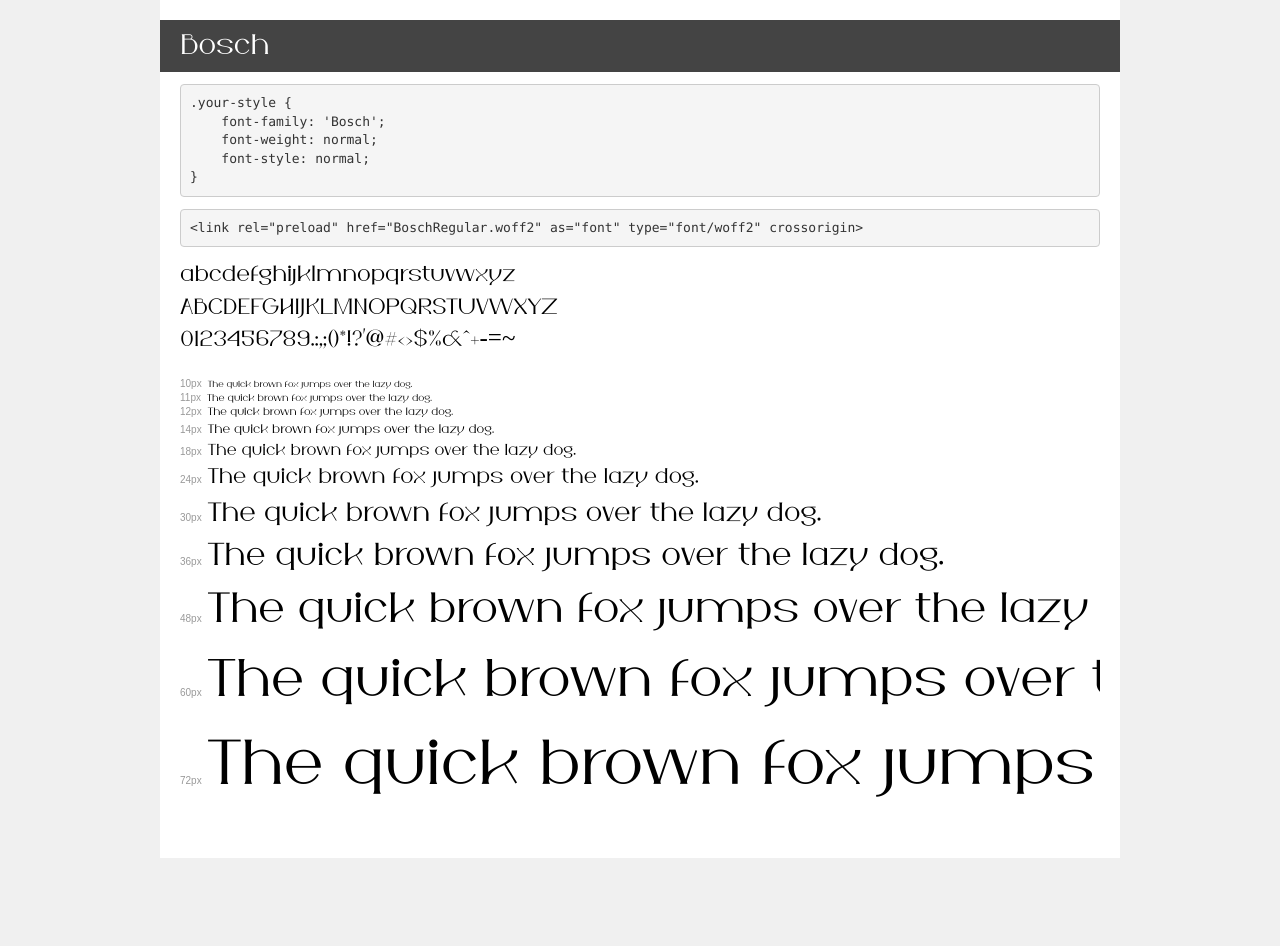
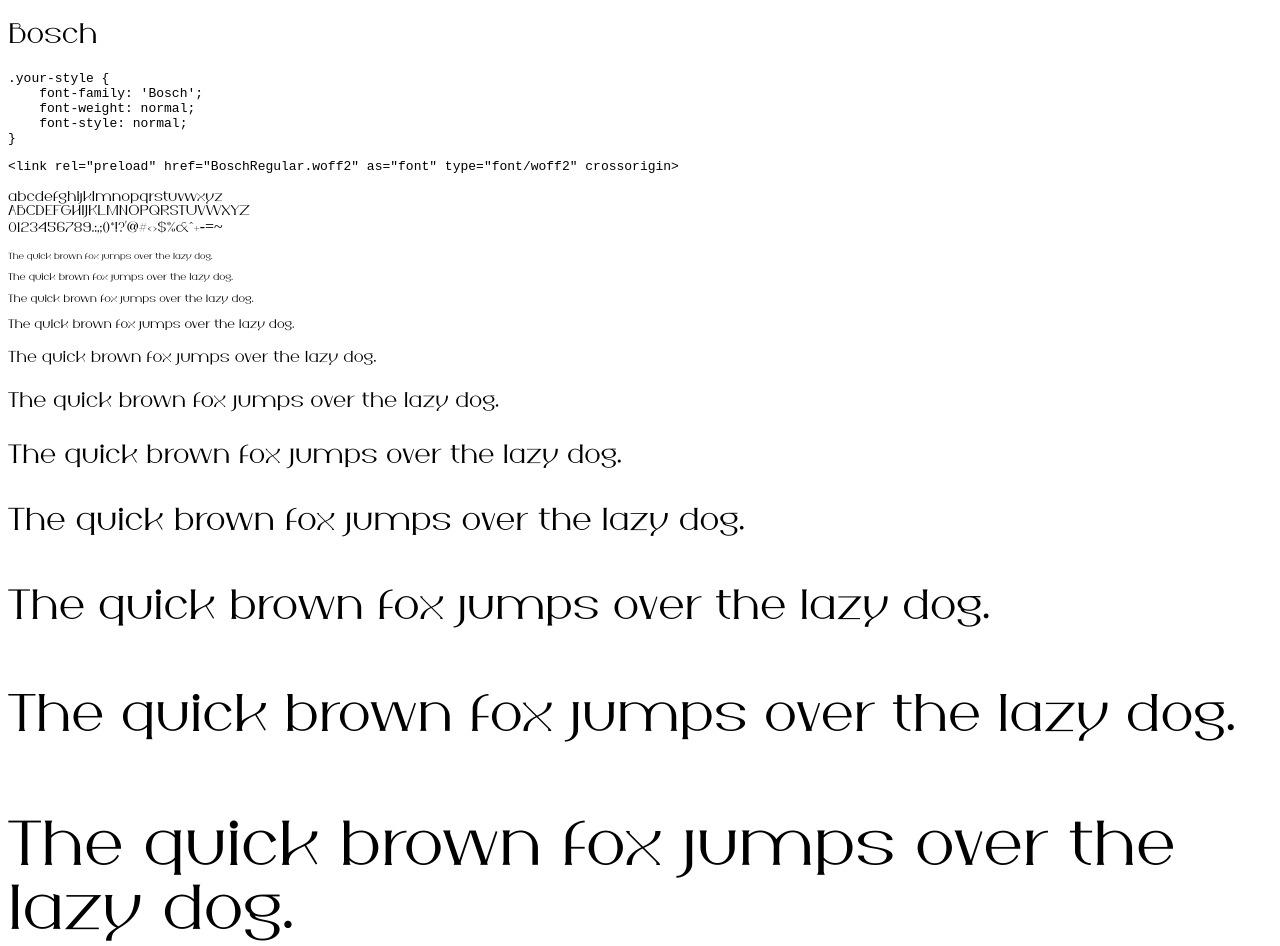
Before and after one commit to val-nacif/movilidad-cdmx, a plain HTML site: page css/demo.html in a window 1280 px wide. Before the commit the page ends 858 px from the top, so only its background shows below. Drawn offline with Linux system fonts and the light colour scheme.

Commit message:
Refactor HTML and CSS for improved structure and visual hierarchy

```diff
--- a/css/demo.html
+++ b/css/demo.html
@@ -8,153 +8,6 @@
     <meta name="format-detection" content="telephone=no">
     <title>Transfonter demo</title>
     <link href="stylesheet.css" rel="stylesheet">
-    <style>
-        /*
-        http://meyerweb.com/eric/tools/css/reset/
-        v2.0 | 20110126
-        License: none (public domain)
-        */
-        html, body, div, span, applet, object, iframe,
-        h1, h2, h3, h4, h5, h6, p, blockquote, pre,
-        a, abbr, acronym, address, big, cite, code,
-        del, dfn, em, img, ins, kbd, q, s, samp,
-        small, strike, strong, sub, sup, tt, var,
-        b, u, i, center,
-        dl, dt, dd, ol, ul, li,
-        fieldset, form, label, legend,
-        table, caption, tbody, tfoot, thead, tr, th, td,
-        article, aside, canvas, details, embed,
-        figure, figcaption, footer, header, hgroup,
-        menu, nav, output, ruby, section, summary,
-        time, mark, audio, video {
-            margin: 0;
-            padding: 0;
-            border: 0;
-            font-size: 100%;
-            font: inherit;
-            vertical-align: baseline;
-        }
-        /* HTML5 display-role reset for older browsers */
-        article, aside, details, figcaption, figure,
-        footer, header, hgroup, menu, nav, section {
-            display: block;
-        }
-        body {
-            line-height: 1;
-        }
-        ol, ul {
-            list-style: none;
-        }
-        blockquote, q {
-            quotes: none;
-        }
-        blockquote:before, blockquote:after,
-        q:before, q:after {
-            content: '';
-            content: none;
-        }
-        table {
-            border-collapse: collapse;
-            border-spacing: 0;
-        }
-        /* demo styles */
-        body {
-            background: #f0f0f0;
-            color: #000;
-        }
-        .page {
-            background: #fff;
-            width: 920px;
-            margin: 0 auto;
-            padding: 20px 20px 0 20px;
-            overflow: hidden;
-        }
-        .font-container {
-            overflow-x: auto;
-            overflow-y: hidden;
-            margin-bottom: 40px;
-            line-height: 1.3;
-            white-space: nowrap;
-            padding-bottom: 5px;
-        }
-        h1 {
-            position: relative;
-            background: #444;
-            font-size: 32px;
-            color: #fff;
-            padding: 10px 20px;
-            margin: 0 -20px 12px -20px;
-        }
-        .letters {
-            font-size: 25px;
-            margin-bottom: 20px;
-        }
-        .s10:before {
-            content: '10px';
-        }
-        .s11:before {
-            content: '11px';
-        }
-        .s12:before {
-            content: '12px';
-        }
-        .s14:before {
-            content: '14px';
-        }
-        .s18:before {
-            content: '18px';
-        }
-        .s24:before {
-            content: '24px';
-        }
-        .s30:before {
-            content: '30px';
-        }
-        .s36:before {
-            content: '36px';
-        }
-        .s48:before {
-            content: '48px';
-        }
-        .s60:before {
-            content: '60px';
-        }
-        .s72:before {
-            content: '72px';
-        }
-        .s10:before, .s11:before, .s12:before, .s14:before,
-        .s18:before, .s24:before, .s30:before, .s36:before,
-        .s48:before, .s60:before, .s72:before {
-            font-family: Arial, sans-serif;
-            font-size: 10px;
-            font-weight: normal;
-            font-style: normal;
-            color: #999;
-            padding-right: 6px;
-        }
-        pre {
-            display: block;
-            padding: 9px;
-            margin: 0 0 12px;
-            font-family: Monaco, Menlo, Consolas, "Courier New", monospace;
-            font-size: 13px;
-            line-height: 1.428571429;
-            color: #333;
-            font-weight: normal;
-            font-style: normal;
-            background-color: #f5f5f5;
-            border: 1px solid #ccc;
-            overflow-x: auto;
-            border-radius: 4px;
-        }
-        /* responsive */
-        @media (max-width: 959px) {
-            .page {
-                width: auto;
-                margin: 0;
-            }
-        }
-    </style>
 </head>
 <body>
 <div class="page">
--- a/css/style.css
+++ b/css/style.css
@@ -94,6 +94,7 @@
   max-width: 60ch;
   margin: 0 auto;
   padding: 1em;
+  background: rgba(255, 255, 255, .5);
 }
 p, li {
   max-width: 60ch;
```
Also changed, not shown: docs/index.html (+34 -22 lines), 1 other file.
